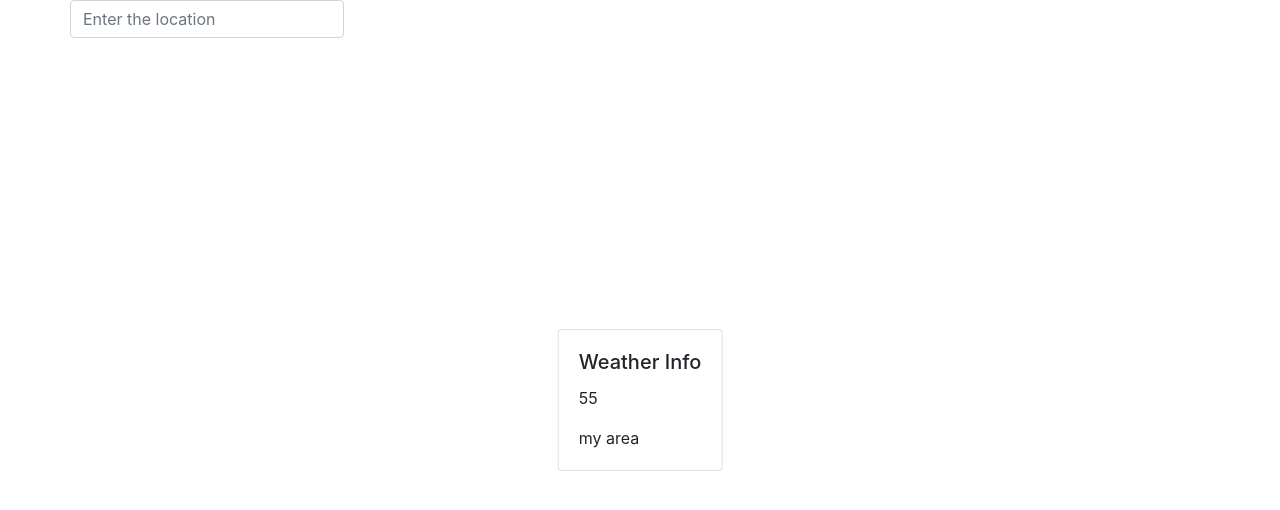
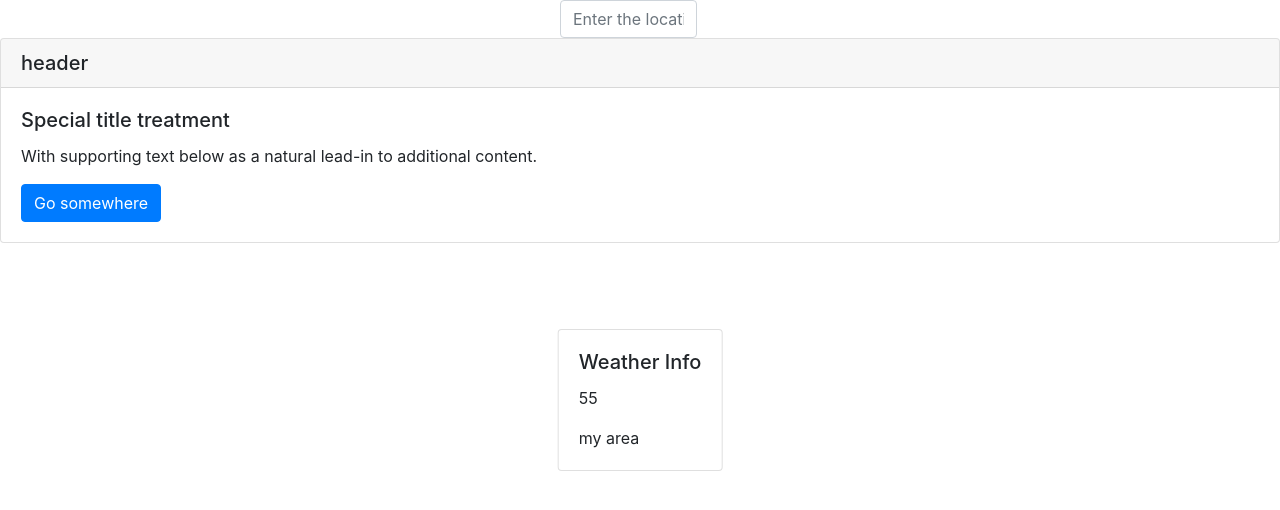
Before and after one commit to Shikhar21121999/weather_informer, a React (Create React App) app: page / in a window 1280 px wide. Shown: the top 510 px of the page. Built offline with nearby package versions, Linux system fonts and the light colour scheme; no server answers.

Commit message:
refactoring code to remove react-bootstrap components

```diff
--- a/src/App.js
+++ b/src/App.js
@@ -1,5 +1,5 @@
 import React,{useState,useEffect} from 'react'
-import {Container,Row,Card} from 'react-bootstrap'
+import {Card} from 'react-bootstrap'
 import './style.css'
 
 import MyForm from './MyForm';
@@ -33,12 +33,18 @@ export default function App() {
 
   return (
     <div>
-    <Container className="fixed-top">
-      <Row>
+      <div className="custom-container">
           <MyForm className="fixed-top centered"
             Setsearchlocation={Setsearchlocation} temp={temp} region={region}/>
-      </Row>
-    </Container>
+      </div>
+      <div className="card">
+        <h5 className="card-header">header</h5>
+        <div class="card-body">
+          <h5 class="card-title">Special title treatment</h5>
+          <p class="card-text">With supporting text below as a natural lead-in to additional content.</p>
+          <a href="#" class="btn btn-primary">Go somewhere</a>
+        </div>
+      </div>
       <Card style={{
           position: 'absolute', left: '50%', top: '50%',
           transform: 'translate(-50%, -50%)'
--- a/src/MyForm.js
+++ b/src/MyForm.js
@@ -16,12 +16,8 @@ export default function MyForm({Setsearchlocation,temp,region}) {
 
 
     return (
-        <div >
-            <Form onSubmit={handlesubmit}>
-                <Form.Group>
-                <Form.Control ref={input_search} type="input" placeholder="Enter the location" />
-                </Form.Group>
-            </Form>
-        </div>
+        <form onSubmit={handlesubmit}>
+            <input type="text" class="form-control col-6" row="" ref={input_search} placeholder="Enter the location" />
+        </form>
     )
 }
--- a/src/style.css
+++ b/src/style.css
@@ -1,5 +1,6 @@
 .custom-container {
-  margin-left: 0rem;
+  margin-left: 35rem;
+  justify-items: flex-start;
 }
 
 .centered {
```
Also changed, not shown: 1 other file (tests, documents, lock files or other folders). Lines whose indentation alone changed are shown as unchanged.
